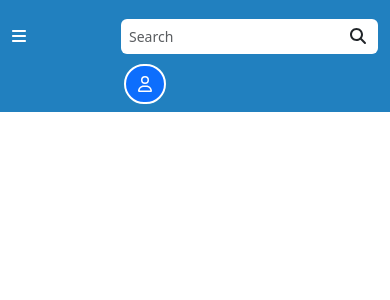
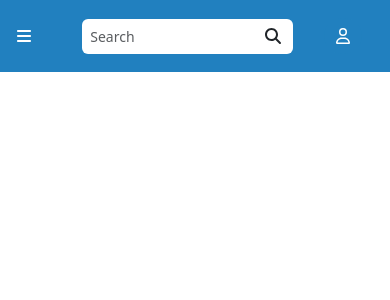
Before and after one commit to arceorg/HellManagerFrontend, a React (Create React App) app: page / in a window 390 px wide. Shown: the top 300 px of the page. Built offline with nearby package versions, Linux system fonts and the light colour scheme.

Commit message:
[FIX] header responsive

```diff
--- a/src/App.css
+++ b/src/App.css
@@ -0,0 +1,10 @@
+.primary {
+  background-color: #2180bf !important;
+  color: white !important;
+}
+
+@media only screen and (width <= 479px) {
+  .mobile-hide {
+    display: none !important;
+  }
+}
--- a/src/App.tsx
+++ b/src/App.tsx
@@ -1,5 +1,6 @@
 import React from "react";
 import "bootstrap/dist/css/bootstrap.min.css";
+import "./App.css";
 import { Header } from "./components/Header/Header";
 
 function App() {
--- a/src/components/Header/Header.css
+++ b/src/components/Header/Header.css
@@ -7,16 +7,17 @@
   border: none;
 }
 
-.header {
-  background-color: #2180bf !important;
+.input-group {
+  width: 25vmax;
 }
 
-.menu-icon-color {
+.menu-icon {
   color: white !important;
+  margin-left: 5px;
 }
 
 .user-button {
-  margin: 0% 4rem 0% 7rem;
+  margin: 0% 4vw 0% 8vw;
   border: 2px solid rgb(255 255 255);
   border-radius: 20rem;
 }
@@ -28,3 +29,9 @@ input[type="search"] {
   font-size: 14px;
   border: none;
 }
+
+@media only screen and (width <= 479px) {
+  .user-button {
+    border: none !important;
+  }
+}
--- a/src/components/Header/Header.tsx
+++ b/src/components/Header/Header.tsx
@@ -12,10 +12,10 @@ import { faUser } from "@fortawesome/free-regular-svg-icons";
 
 export const Header = () => {
   const navDropDownTitle = (
-    <FontAwesomeIcon icon={faBars} className="menu-icon-color" />
+    <FontAwesomeIcon icon={faBars} className="menu-icon" />
   );
   return (
-    <Navbar expand="lg" className="bg-body-tertiary header">
+    <Navbar expand="lg" className="bg-body-tertiary primary">
       <Container fluid>
         <Nav className="me-auto my-2 my-lg-0" style={{ maxHeight: "100px" }}>
           <NavDropdown title={navDropDownTitle} className="custom-dropdown">
@@ -42,7 +42,7 @@ export const Header = () => {
             </InputGroup>
           </Form.Group>
         </Form>
-        <Button className="user-button">
+        <Button className="user-button primary">
           <FontAwesomeIcon icon={faUser} className="user-icon" />
         </Button>
       </Container>
```
